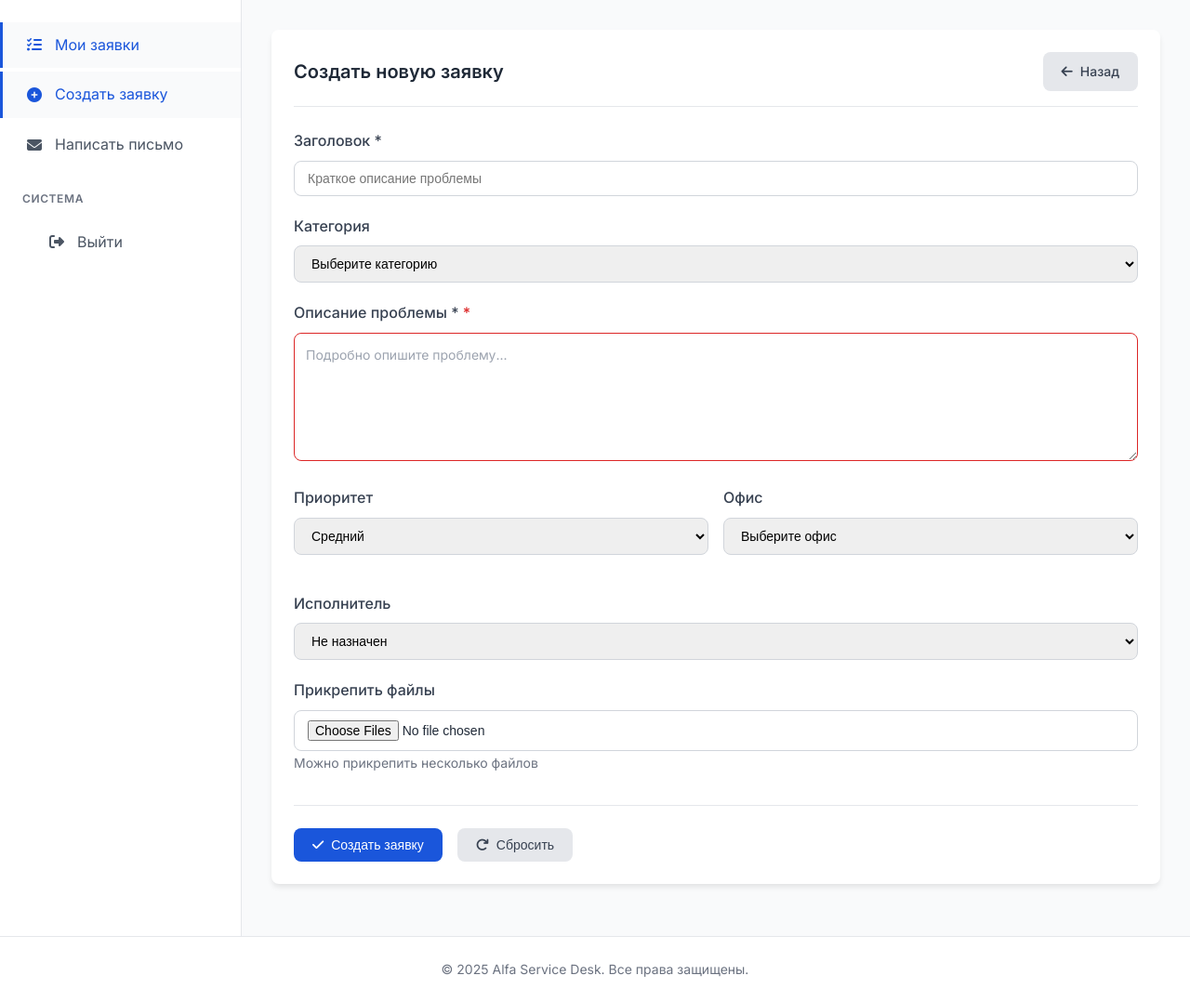
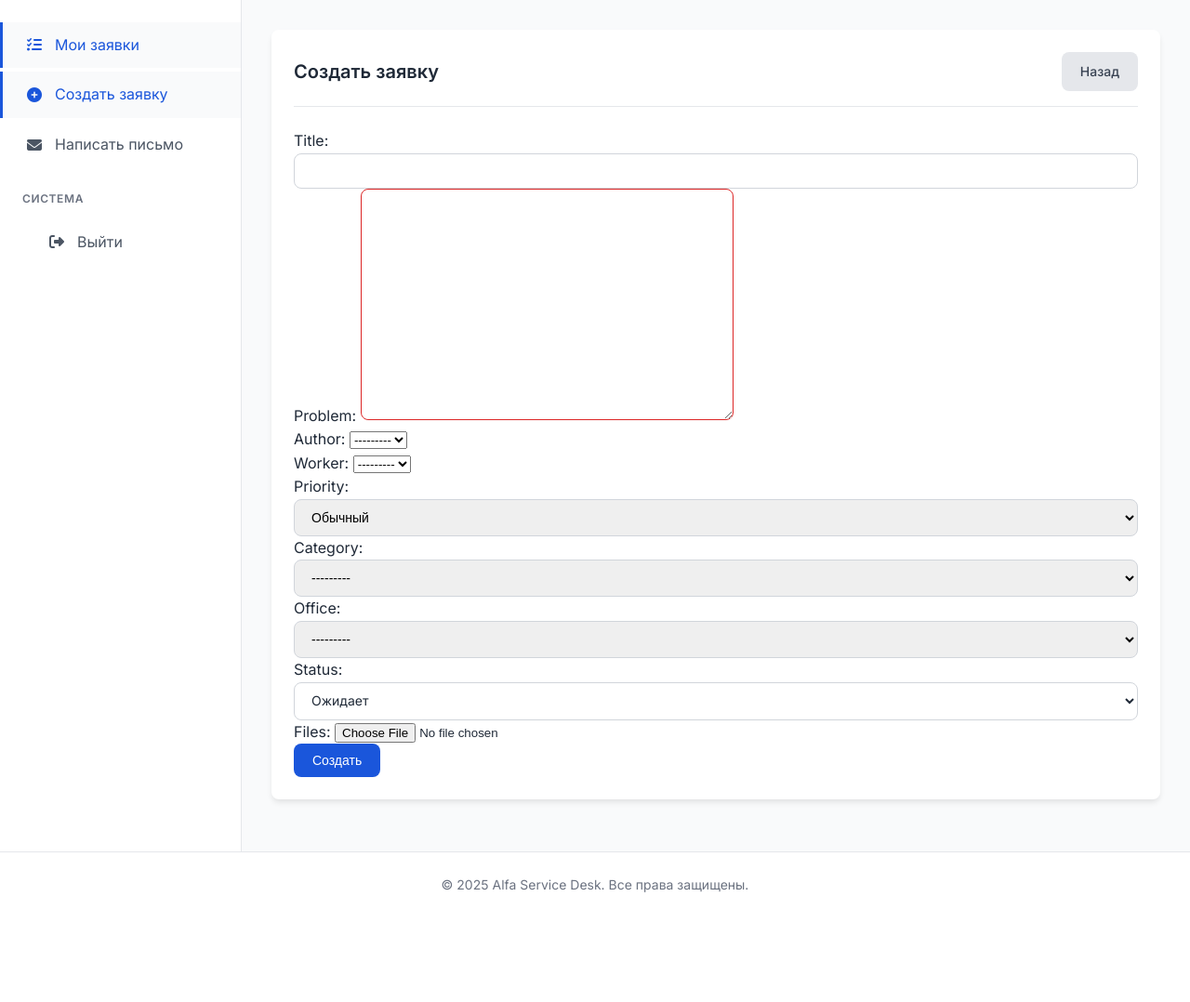
Before and after one commit to AlexBorodul/AlfaServiceDesk, a Django app: page /tasks/create/ in a window 1280 px wide. Shown: the part 75-1153 px from the top of the page at 93% size. After the commit the page ends 1035 px from the top, so only its background shows below. Run offline with Django 4.2, Linux system fonts and the light colour scheme; the visitor is signed in with stand-in values (Sample User, id 1); data that the repository does not hold is empty; parts of the project's set-up code (start-up, migrations or seed data) failed here and were passed over.

Commit message:
Изменил edit_task.html, forms.py, слетели стили, надо проверить + все категории, офисы и пр. берутся из моделей, надо в моделях поменять

```diff
--- a/tickets/forms.py
+++ b/tickets/forms.py
@@ -9,7 +9,7 @@ class TaskForm(forms.ModelForm):
     files = forms.FileField(required = None)
     class Meta:
         model = Task
-        exclude = ("author", "actual_cost")
+        exclude = ("actual_cost",)
         widgets = {
             "title": forms.TextInput(attrs={"class": "form-control"}),
             "description": forms.Textarea(attrs={"class": "form-control", "rows": 5}),
--- a/tickets/templates/tickets/create_task.html
+++ b/tickets/templates/tickets/create_task.html
@@ -5,89 +5,19 @@
 {% block content %}
 <div class="card">
     <div class="card-header">
-        <h2 class="card-title">Создать новую заявку</h2>
-        <a href="{% url 'tasks' %}" class="btn btn-secondary">
-            <i class="fas fa-arrow-left"></i> Назад
-        </a>
+        <h2 class="card-title">Создать заявку</h2>
+        <a href="{% url 'tasks' %}" class="btn btn-secondary">Назад</a>
     </div>
 
     <div class="card-body">
-        <form method="POST" enctype="multipart/form-data">
+        <form method="post">
             {% csrf_token %}
 
-            <div class="form-group">
-                <label class="form-label">Заголовок *</label>
-                <input type="text" name="title" class="form-control" required
-                       placeholder="Краткое описание проблемы">
-            </div>
+            {{ form.as_p }}
 
-            <div class="form-group">
-                <label class="form-label">Категория</label>
-                <select name="category" class="form-control">
-                    <option value="">Выберите категорию</option>
-                    <option value="it">IT проблема</option>
-                    <option value="office">Офисное оборудование</option>
-                    <option value="hr">Кадровый вопрос</option>
-                    <option value="other">Другое</option>
-                </select>
-            </div>
-
-            <div class="form-group">
-                <label class="form-label">Описание проблемы *</label>
-                <textarea name="problem" class="form-control" rows="5" required
-                          placeholder="Подробно опишите проблему..."></textarea>
-            </div>
-
-            <div class="form-row">
-                <div class="form-group">
-                    <label class="form-label">Приоритет</label>
-                    <select name="priority" class="form-control">
-                        <option value="low">Низкий</option>
-                        <option value="medium" selected>Средний</option>
-                        <option value="high">Высокий</option>
-                        <option value="critical">Критический</option>
-                    </select>
-                </div>
-
-                <div class="form-group">
-                    <label class="form-label">Офис</label>
-                    <select name="office" class="form-control">
-                        <option value="">Выберите офис</option>
-                        <option value="main">Главный офис</option>
-                        <option value="branch1">Филиал 1</option>
-                        <option value="branch2">Филиал 2</option>
-                    </select>
-                </div>
-            </div>
-
-            <div class="form-group">
-                <label class="form-label">Исполнитель</label>
-                <select name="worker" class="form-control">
-                    <option value="">Не назначен</option>
-                    {% for employee in employees %}
-                    <option value="{{ employee.id }}">
-                        {{ employee.first_name }} {{ employee.second_name }}
-                    </option>
-                    {% endfor %}
-                </select>
-            </div>
-
-            <div class="form-group">
-                <label class="form-label">Прикрепить файлы</label>
-                <input type="file" name="attachments" multiple class="form-control">
-                <small style="color: var(--gray-500); font-size: 0.875rem; margin-top: 0.25rem;">
-                    Можно прикрепить несколько файлов
-                </small>
-            </div>
-
-            <div class="form-actions">
-                <button type="submit" class="btn btn-primary">
-                    <i class="fas fa-check"></i> Создать заявку
-                </button>
-                <button type="reset" class="btn btn-secondary">
-                    <i class="fas fa-redo"></i> Сбросить
-                </button>
-            </div>
+            <button type="submit" class="btn btn-primary">
+                Создать
+            </button>
         </form>
     </div>
 </div>
--- a/tickets/views.py
+++ b/tickets/views.py
@@ -56,36 +56,29 @@ def all_tasks(request):
 @login_required
 def create_task(request):
     """Создание новой заявки"""
-    if request.method == 'POST':
-        form = TaskForm(request.POST, request.FILES)
+    if request.method == "POST":
+        form = TaskForm(request.POST)
         if form.is_valid():
-            task = form.save(commit=False)
-            # Назначаем автором текущего пользователя
-            from tickets.models import Employee
-            try:
-                employee = Employee.objects.get(email=request.user.email)
-            except Employee.DoesNotExist:
-                # Создаем временного сотрудника
-                employee = Employee.objects.create(
-                    email=request.user.email,
-                    first_name=request.user.username,
-                    role='employee'
-                )
-            task.author = employee
-            task.save()
-            messages.success(request, 'Заявка успешно создана!')
-            return redirect('tasks')
+            task = form.save()
+            return redirect("task_detail", task_id=task.id)
     else:
-        print('ГОВНО')
-        form = TaskForm()
+        form = TaskForm(
+            initial={
+                "author": request.user # если есть связь user → employee
+            }
+        )
 
-    # Получаем категории для выпадающего списка
-    categories = CategoryType.objects.all()
-    return render(request, 'tickets/create_task.html', {
+    return render(request, "tickets/create_task.html", {
         "form": form,
-        "categories": categories,
-        "status_choices": Task.STATUS_CHOICES
     })
+
+    # # Получаем категории для выпадающего списка
+    # categories = CategoryType.objects.all()
+    # return render(request, 'tickets/create_task.html', {
+    #     "form": form,
+    #     "categories": categories,
+    #     "status_choices": Task.STATUS_CHOICES
+    # })
 
 @permission_classes([IsAuthenticated])
 @login_required
```
